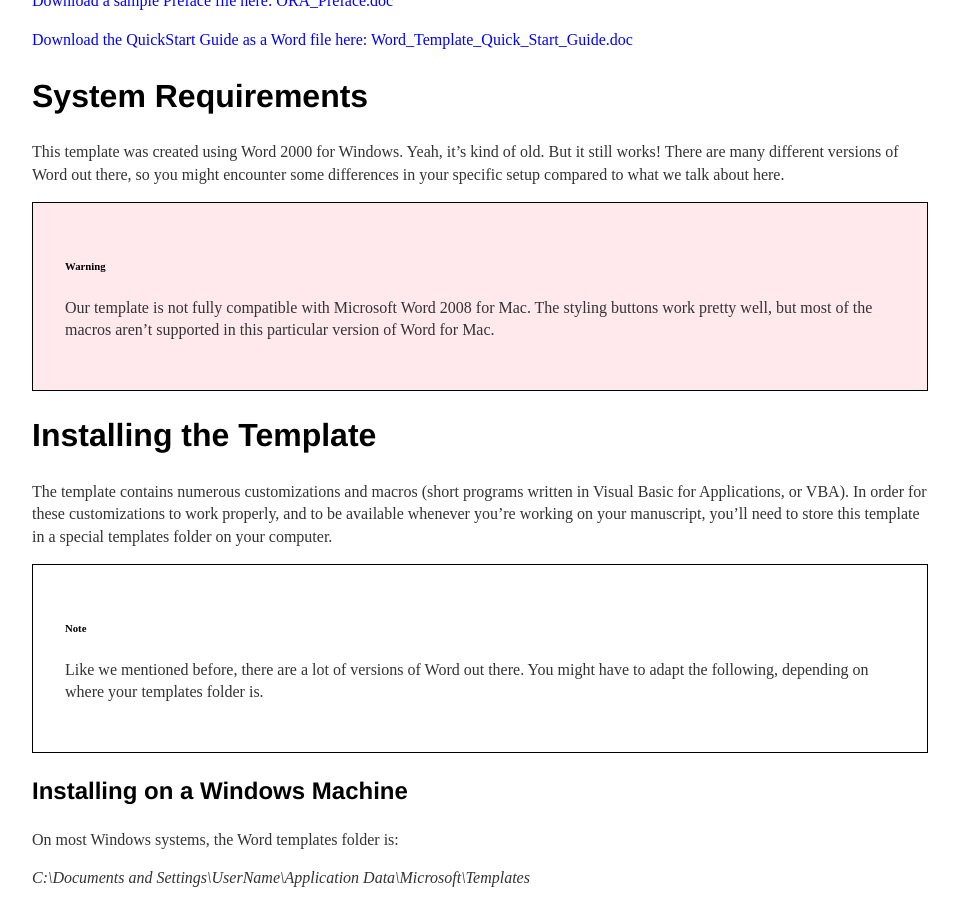
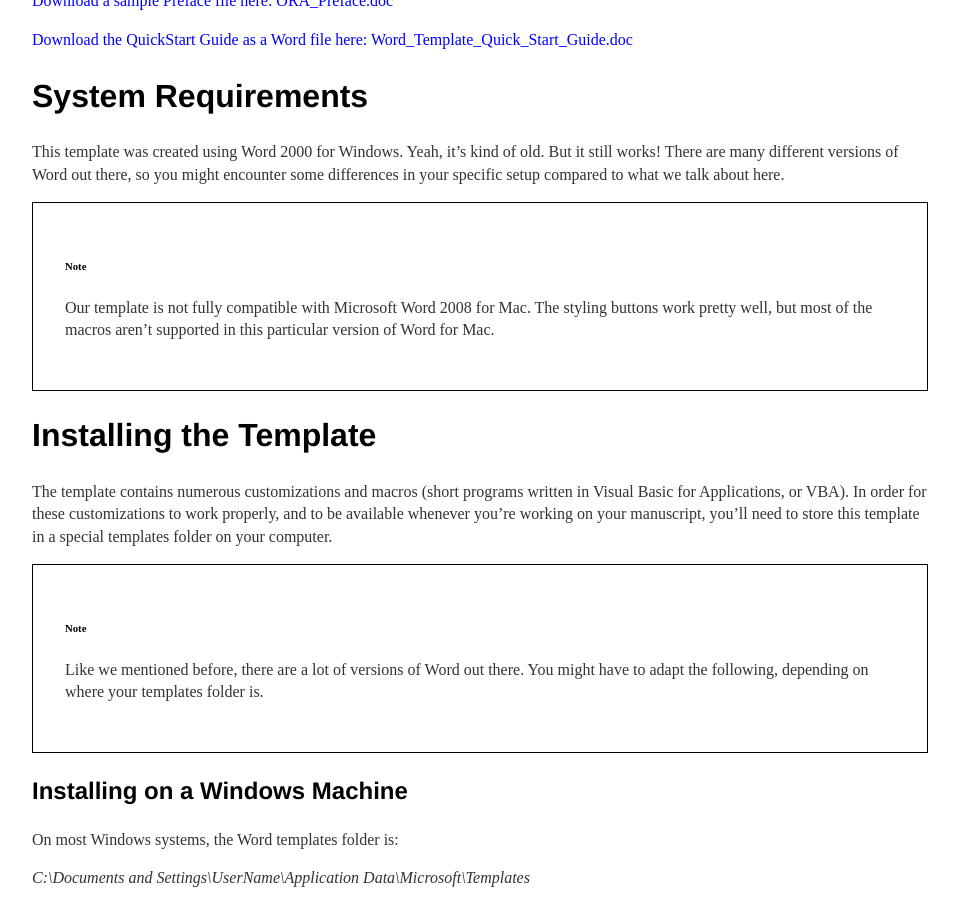
Before and after one commit to oreillymedia/production-resources, a Jekyll site: the page built from word/index.md, in a window 1280 px wide and 900 px high, scrolled down 335 px. Shown: the whole window, without its empty margins (160-1119 px from the left). Built offline with Jekyll 4.4.1, drawn with Linux system fonts in a browser that asks for light colours.

Commit message:
Update index.md

```diff
--- a/word/index.md
+++ b/word/index.md
@@ -14,9 +14,10 @@ Congratulations on joining the ranks of O'Reilly authors! We know you're anxious
 
 ## System Requirements
 
-This template was created using Word 2000 for Windows. Yeah, it’s kind of old. But it still works! There are many different versions of Word out there, so you might encounter some differences in your specific setup compared to what we talk about here.
-<div data-type="warning">
-  <h6>Warning</h6>
+<p>This template was created using Word 2000 for Windows. Yeah, it’s kind of old. But it still works! There are many different versions of Word out there, so you might encounter some differences in your specific setup compared to what we talk about here.</p>
+
+<div data-type="note">
+  <h6>Note</h6>
   <p>Our template is not fully compatible with Microsoft Word 2008 for Mac. The styling buttons work pretty well, but most of the macros aren’t supported in this particular version of Word for Mac.</p>
 </div>
 
```
